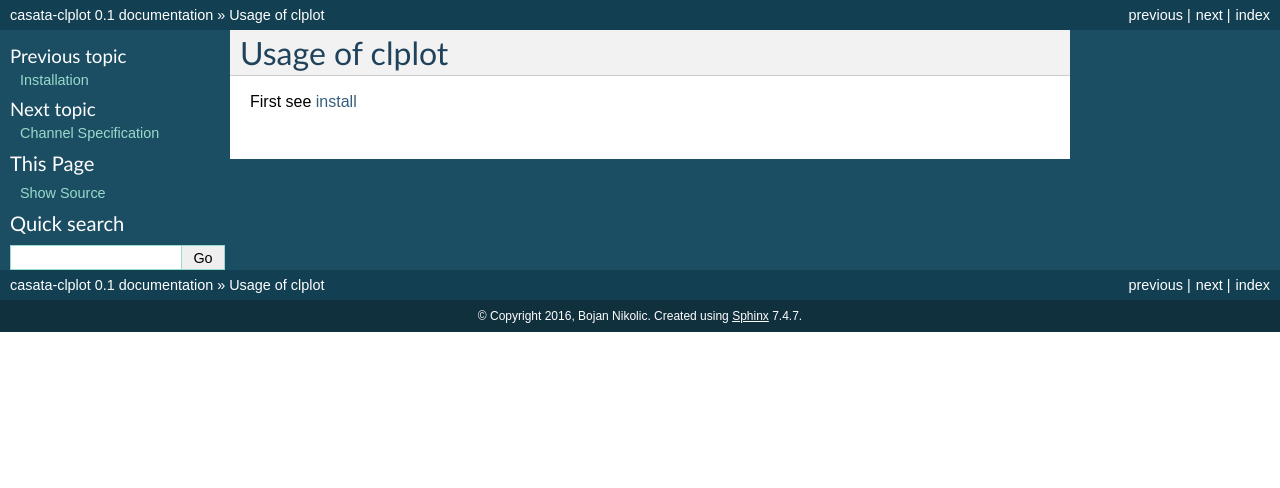
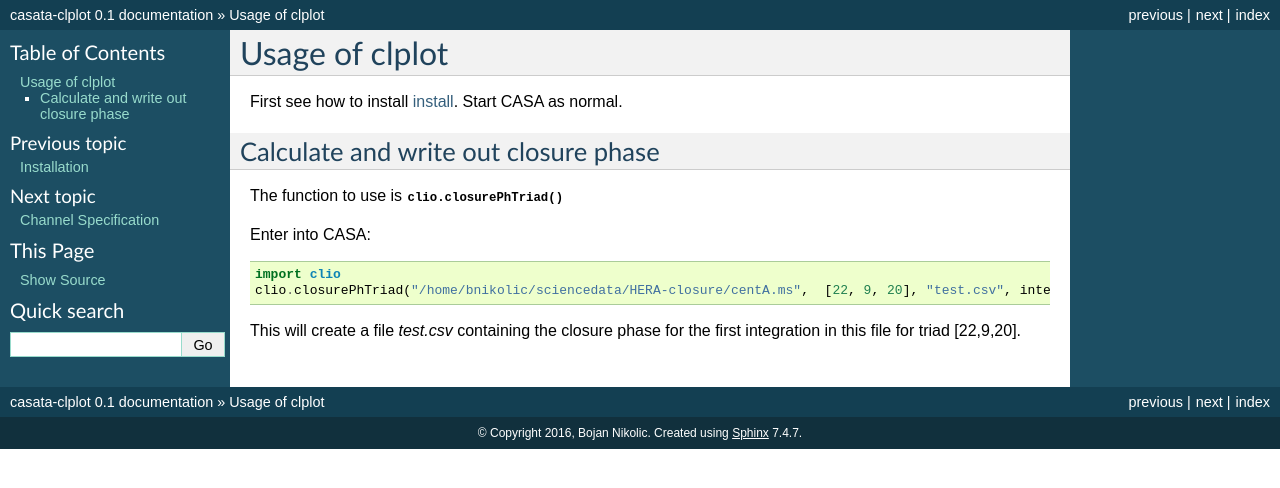
Before and after one commit to bnikolic/casata, a Sphinx documentation site: the page built from clplot/doc/usage.rst, in a window 1280 px wide. Shown: the top 488 px of the page. Built offline with Sphinx 7.4.7, drawn with Linux system fonts in a browser that asks for light colours.

Commit message:
Cross reference

```diff
--- a/clplot/doc/usage.rst
+++ b/clplot/doc/usage.rst
@@ -1,4 +1,19 @@
 Usage of clplot
 ===============
 
-First see `install <install.html>`__
+First see how to install `install <install.html>`__. Start CASA as
+normal.
+
+
+Calculate and write out closure phase
+-------------------------------------
+
+The function to use is :py:func:`clio.closurePhTriad`
+
+Enter into CASA::
+
+  import clio
+  clio.closurePhTriad("/home/bnikolic/sciencedata/HERA-closure/centA.ms",  [22, 9, 20], "test.csv", integ=0)
+
+This will create a file *test.csv* containing the closure phase for
+the first integration in this file for triad [22,9,20].
```
Also changed, not shown: clplot/doc/autogenerated.rst (+8 -0 lines).
